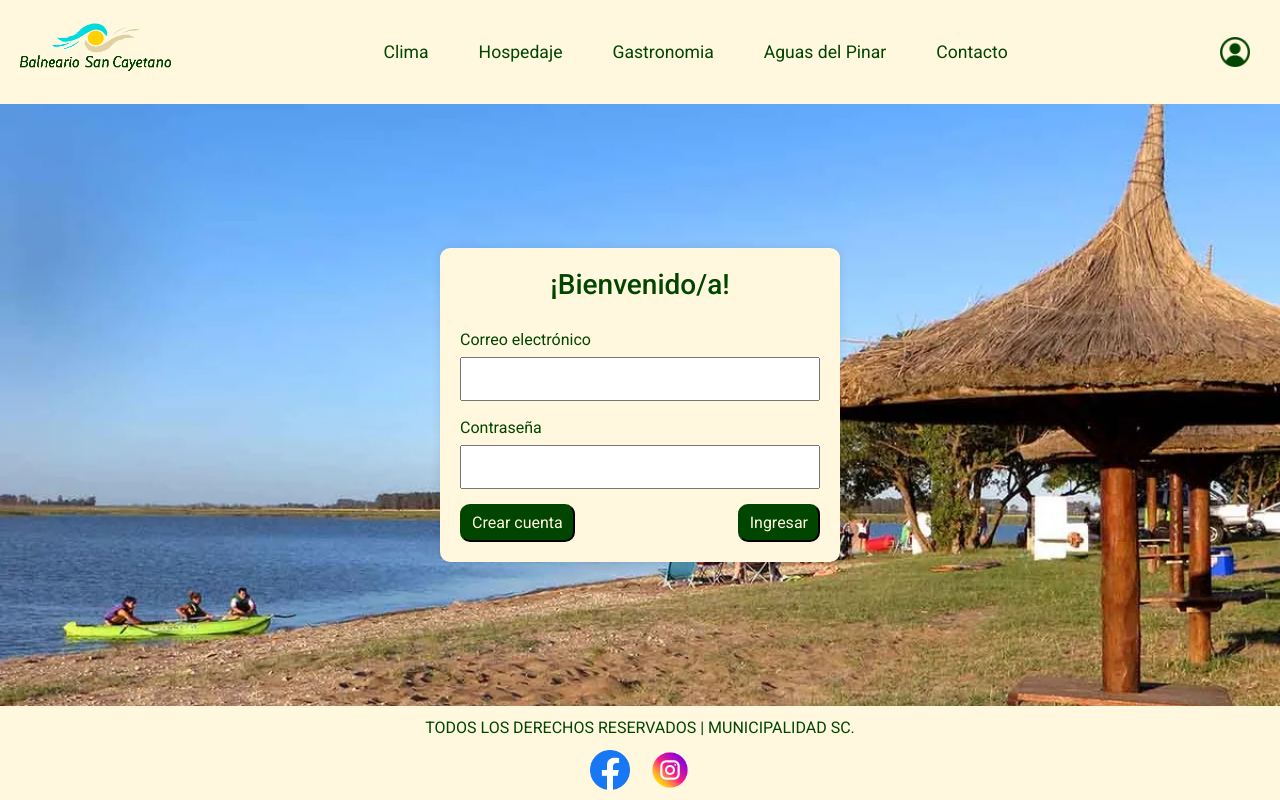
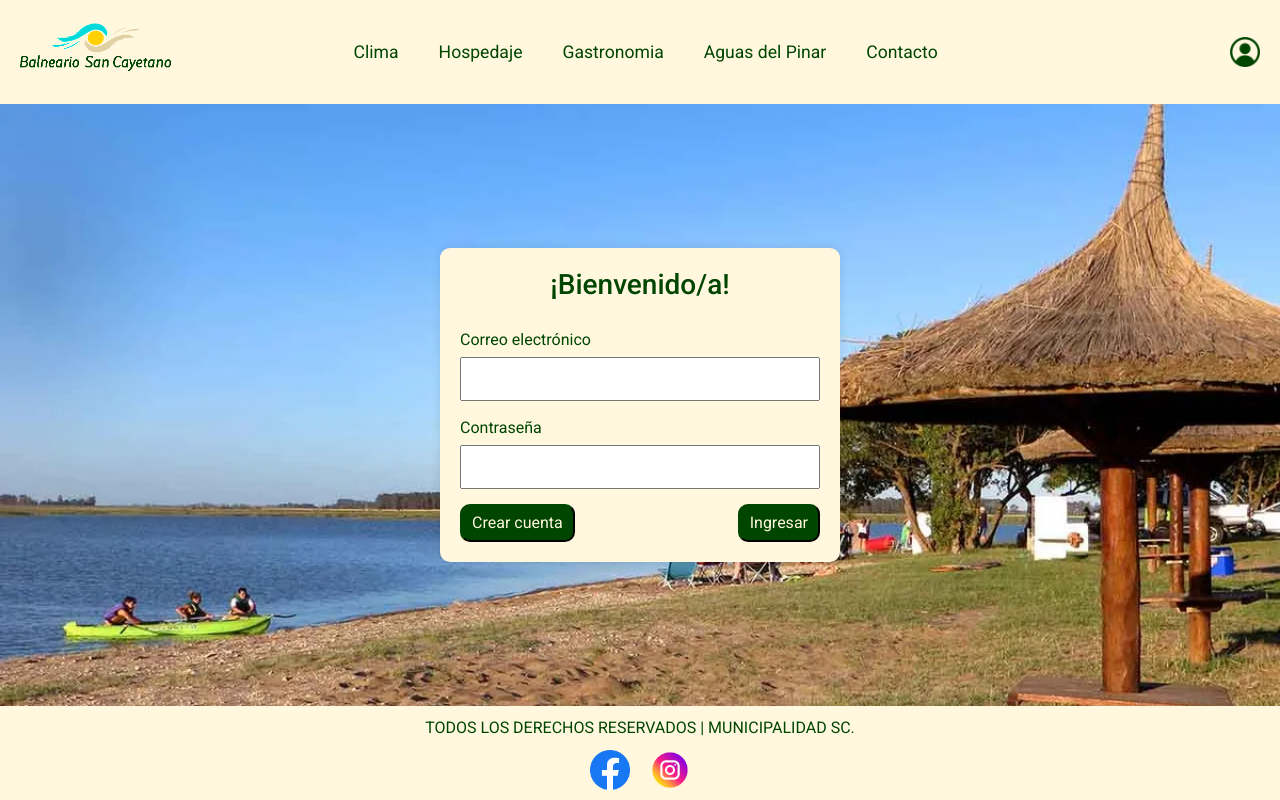
Before and after one commit to enzo952008/TrabajoFinalFullStack, a React (Create React App) app in the folder web-balneariosc/: page /login in a window 1280 px wide. Built offline with nearby package versions, Linux system fonts and the light colour scheme.

Commit message:
ajustes en <navBar.css> y <App.css> para centrar el menu de secciones

```diff
--- a/web-balneariosc/src/App.css
+++ b/web-balneariosc/src/App.css
@@ -16,7 +16,6 @@ body {
 
 .navbar img.logobalneario {
   height: 70px; /* Ajusta la altura del logo del balneario */
-  margin-right: 30px;
 }
 
 .logoprofile {
@@ -26,6 +25,15 @@ body {
 .menu-links {
   display: flex;
   align-items: center;
+  justify-content: center; /* Asegura que los enlaces estén centrados en la navbar */
+  flex-grow: 1; /* Permite que el contenedor de enlaces ocupe el espacio restante */
+  margin-right: 110px;
+}
+
+.menu-links a {
+  display: flex;
+  justify-content: center; /* Centra el texto dentro del enlace */
+  align-items: center; /* Asegura que el texto esté centrado verticalmente */
 }
 
 .navbar a {
@@ -33,7 +41,7 @@ body {
   text-decoration: none;
   padding: 14px 20px;
   text-align: center;
-  margin-right: 10px;
+
   font-size: 28px;
 }
 
@@ -47,7 +55,7 @@ body {
   cursor: pointer;
 }
 
-@media (max-width: 768px) {
+@media (max-width: 1210px) {
   .menu-links {
     display: none;
     flex-direction: column;
@@ -58,7 +66,7 @@ body {
     margin: 0;
     padding: 10px;
     width: 100%;
-    text-align: left;
+    text-align: center;
     border-top: 1px solid #e0e0e0;
   }
 
--- a/web-balneariosc/src/styles/navBar.css
+++ b/web-balneariosc/src/styles/navBar.css
@@ -13,7 +13,7 @@ body {
     align-items: center;
     background-color: #FFF8DE;
     padding: 13px; /* Incrementa el padding para agrandar la navbar */
-    justify-content: space-between;
+    justify-content: space-around;
 }
 
 .navbar a {
@@ -22,12 +22,12 @@ body {
 
 .navbar img.logobalneario {
     height: 60px; /* Incrementa el tamaño del logobalneario */
-    margin-right: 20px;
+    /* margin-right: 20px; */
 }
 
 .navbar img.logoprofile {
     height: 30px; /* Reduce el tamaño del logoprofile */
-    margin-left: 20px; /* Añade un margen a la izquierda si es necesario */
+    /* margin-left: 20px; Añade un margen a la izquierda si es necesario */
 }
 
 .menu-links {
@@ -40,7 +40,7 @@ body {
     text-decoration: none;
     padding: 14px 20px;
     text-align: center;
-    margin-right: 10px;
+
 }
 
 .navbar a:hover {
@@ -53,7 +53,7 @@ body {
     cursor: pointer;
 }
 
-@media (max-width: 768px) {
+@media (max-width: 1210px) {
     .menu-links {
         display: none;
         flex-direction: column;
```
